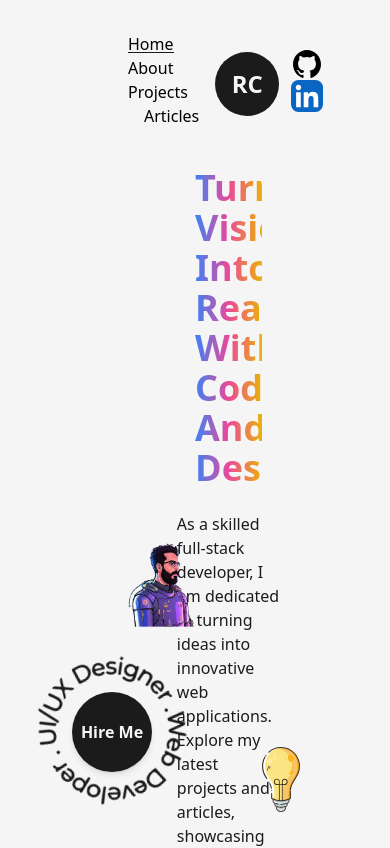
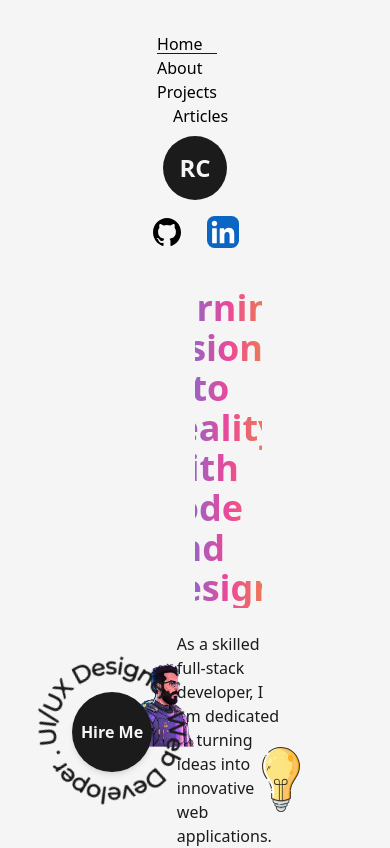
Before and after one commit to rodrigocamargo854/Next.js-Developer-Portfolio-Starter-Code, a Next.js app: page / in a window 390 px wide. Shown: the top 848 px of the page. Built offline with nearby package versions, Linux system fonts and the light colour scheme.

Commit message:
add respnsive class

```diff
--- a/src/components/AnimatedText.js
+++ b/src/components/AnimatedText.js
@@ -19,7 +19,7 @@ const quote = {
 const singleWord = {
   initial: {
     opacity: 0,
-      y: 50
+    y: 50,
   },
   animate: {
     opacity: 1,
@@ -32,9 +32,9 @@ const singleWord = {
 
 export const AnimatedText = ({ text, className = "" }) => {
   return (
-    <div className="w-full mx-auto py-2 flex items-center justify-center text-center overflow-hidden">
+    <div className="w-full mx-auto py-2 flex flex-col items-center justify-center text-center overflow-hidden">
       <motion.h1
-        className={`inline-block w-full text-dark font-bold capitalize bg-clip-text text-transparent bg-gradient-to-r from-blue-500 via-pink-500 to-yellow-500 ${className}`}
+        className={`text-dark font-bold capitalize bg-clip-text text-transparent bg-gradient-to-r from-blue-500 via-pink-500 to-yellow-500 ${className} text-base sm:text-lg`}
         variants={quote}
         initial="initial"
         animate="animate"
--- a/src/components/NavBar.js
+++ b/src/components/NavBar.js
@@ -2,11 +2,8 @@ import React from "react";
 import Link from "next/link";
 import { useRouter } from "next/router";
 import { motion } from "framer-motion";
-import {Logo} from '../components/Logo.js'
-import {
-  GithubIcon,
-  LinkedInIcon,
-} from "../components/Icons";
+import { Logo } from "../components/Logo.js";
+import { GithubIcon, LinkedInIcon } from "../components/Icons";
 
 const CustomLink = ({ href, title, className = "" }) => {
   const router = useRouter();
@@ -26,17 +23,17 @@ const CustomLink = ({ href, title, className = "" }) => {
 
 const NavBar = () => {
   return (
-    <header className="w-full px-32 py-8 font-medium flex items-center justify-between">
-      <nav>
+    <header className="w-full px-4 sm:px-32 py-8 font-medium flex flex-col sm:flex-row items-center justify-between">
+      <nav className="b-4 sm:mb-0 flex flex-col sm:flex-row sm:items-center">
         <CustomLink title="Home" href="/" className="mr-4" />
         <CustomLink title="About" href="/about" className="mr-4" />
         <CustomLink title="Projects" href="/projects" className="mr-4" />
         <CustomLink title="Articles" href="/articles" className="ml-4" />
       </nav>
-        <Logo/>
-      <nav className="flex items-center justify-center flex-wrap">
+      <Logo />
+      <nav className="flex items-center justify-center flex-wrap mt-4 sm:mt-0">
         <motion.a
-          whileHover={{y:-2}}
+          whileHover={{ y: -2 }}
           className="w-8 h-8 mx-3"
           href="https://modernthreejs-iqgk-7czyso6db-rodrigocamargo854.vercel.app/"
           target="_blank"
@@ -48,10 +45,10 @@ const NavBar = () => {
           className="w-8 h-8 mx-3"
           href="https://www.linkedin.com/in/rodrigo-camargo-a569b5179/"
           target="_blank"
-          whileHover={{y:-2}}
+          whileHover={{ y: -2 }}
           whileTap={{ scale: 0.9 }}
         >
-          <LinkedInIcon  />
+          <LinkedInIcon />
         </motion.a>
       </nav>
     </header>
--- a/src/pages/index.js
+++ b/src/pages/index.js
@@ -18,8 +18,8 @@ export default function Home() {
         <title>Create Next App</title>
         <meta name='description" content="Generated by create next app' />
       </Head>
-      <main className="flex items-center text-dark w-full min-h-screen">
-        <Layout className="pt-0">
+      <main className="flex items-center justify-center flex-col text-dark w-full min-h-screen sm:flex-row">
+        <Layout className="pt-0 ">
           <div className="flex items-center justify-between w-full">
             <div className="w-1/2">
               <Image
@@ -39,7 +39,7 @@ export default function Home() {
                 projects and articles, showcasing my expertise in React.js and
                 web development.
               </p>
-              <div className="flex items-center self-start mt-2 font-light">
+              <div className="flex items-center self-start mt-2 font-light sm:flex-col sm:self-center">
                 <Link
                   href="/dummy.pdf"
                   target={"_blank"}
```
Lines whose indentation alone changed are shown as unchanged.
